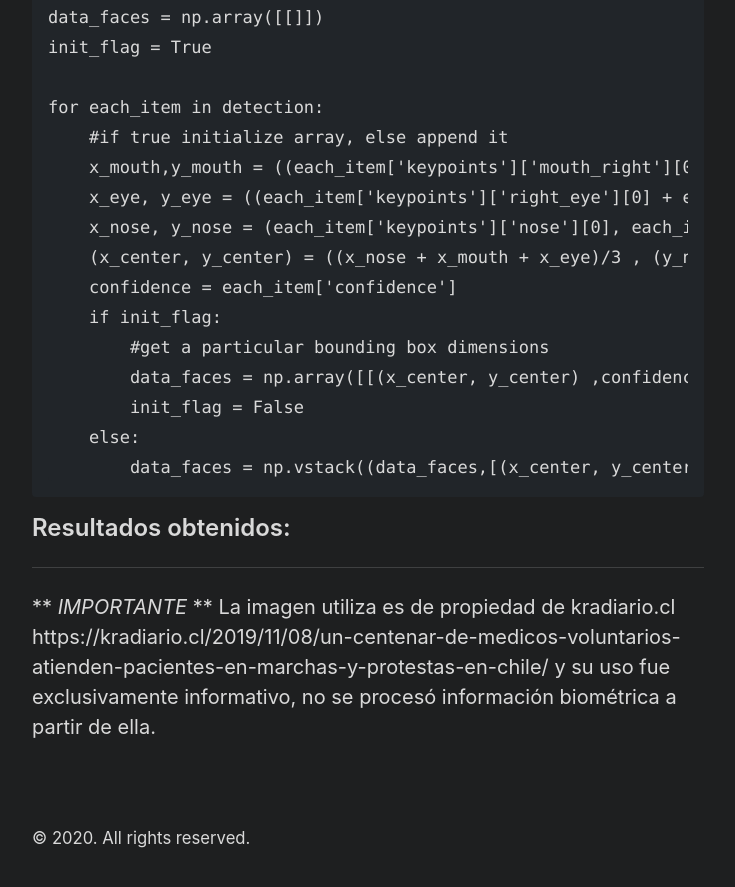
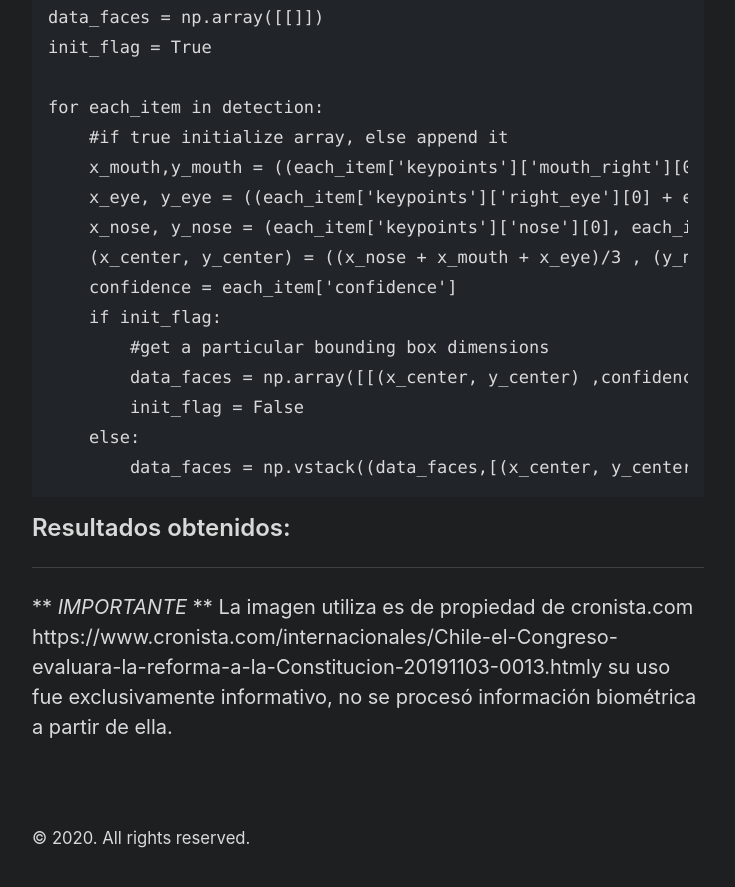
Before and after one commit to srosalest/srosalest.github.io, a Jekyll site: the page built from _posts/2020-12-27-deteccion-y-reconocimiento-facial.md, in a window 1280 px wide and 900 px high, scrolled down 2499 px. Shown: the top 887 px of the window, without its empty margins (272-1007 px from the left). Built offline with Jekyll 4.4.1, drawn with Linux system fonts in a browser that asks for light colours.

Commit message:
first post

```diff
--- a/_posts/2020-12-27-deteccion-y-reconocimiento-facial.md
+++ b/_posts/2020-12-27-deteccion-y-reconocimiento-facial.md
@@ -109,4 +109,4 @@ for each_item in detection:
 
 ***
 
-** _IMPORTANTE_ ** La imagen utiliza es de propiedad de kradiario.cl https://kradiario.cl/2019/11/08/un-centenar-de-medicos-voluntarios-atienden-pacientes-en-marchas-y-protestas-en-chile/ y su uso fue exclusivamente informativo, no se procesó información biométrica a partir de ella.
+** _IMPORTANTE_ ** La imagen utiliza es de propiedad de cronista.com https://www.cronista.com/internacionales/Chile-el-Congreso-evaluara-la-reforma-a-la-Constitucion-20191103-0013.htmly su uso fue exclusivamente informativo, no se procesó información biométrica a partir de ella.
```
